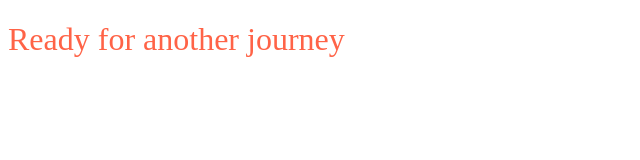
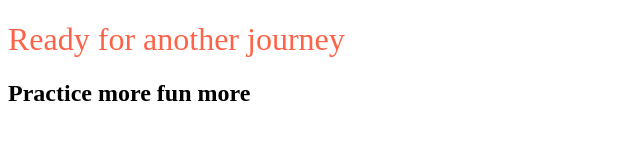
Before and after one commit to Al-mamun96/donate-assignment-1, a plain HTML site: page index.html in a window 1280 px wide. Shown: the whole page, without its empty margins (0-640 px from the left). Drawn offline with Linux system fonts and the light colour scheme.

Commit message:
first commit

```diff
--- a/index.html
+++ b/index.html
@@ -1,3 +1,4 @@
+
 <!DOCTYPE html>
 <html lang="en">
 <head>
@@ -9,5 +10,6 @@
 </head>
 <body>
     <h1>Ready for another journey</h1>
+    <h2>Practice more fun more</h2>
 </body>
 </html>
```
Also changed, not shown: 1 other file.
